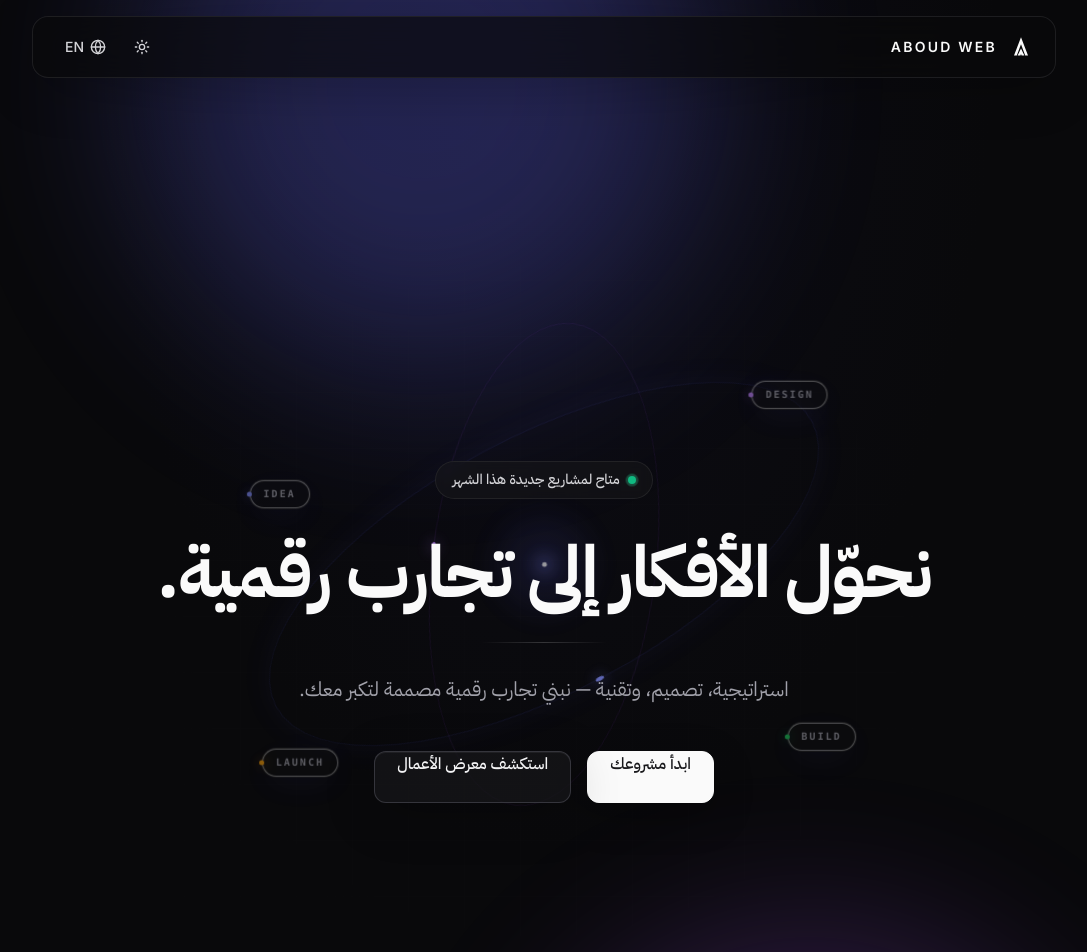
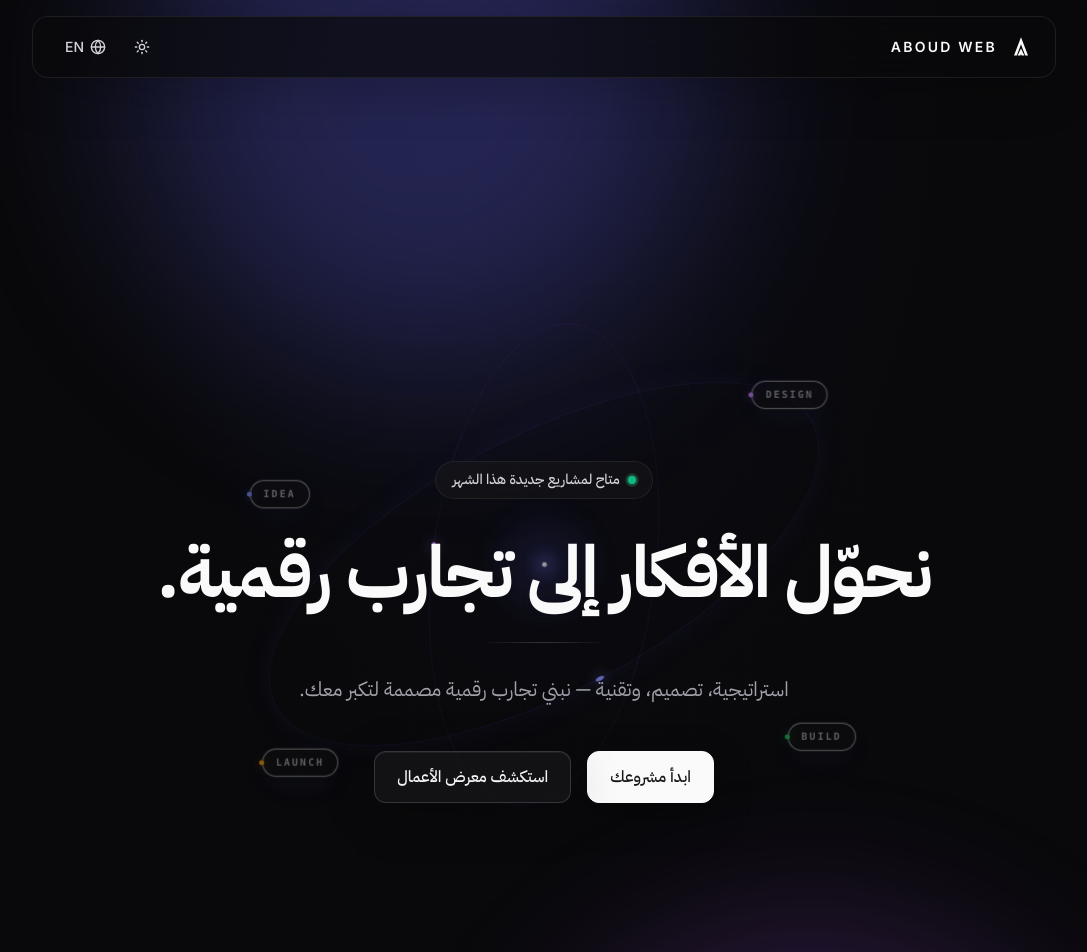
Before and after one commit to 963abod/aboudweb, a React (Vite) app: page / in a window 1280 px wide. Shown: the top 952 px of the page, without its empty margins (96-1183 px from the left). Built offline with nearby package versions, Linux system fonts and the light colour scheme; no server answers; the database is empty.

Commit message:
Center hero CTA text and alignment

```diff
--- a/src/index.css
+++ b/src/index.css
@@ -37,6 +37,12 @@
 /* Hero CTA — matched to the navbar visual language */
 .hero-premium .hero-actions a{
   position:relative;
+  display:inline-flex;
+  align-items:center;
+  justify-content:center;
+  text-align:center;
+  line-height:1;
+  white-space:nowrap;
   isolation:isolate;
   min-height:52px;
   padding:0 22px;
```
